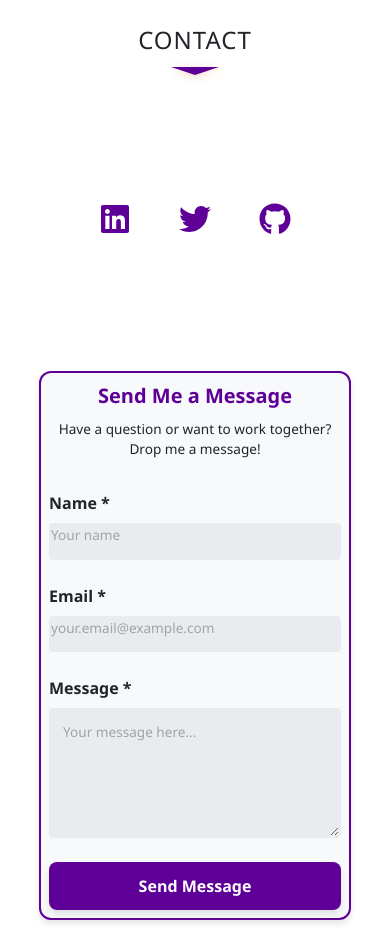
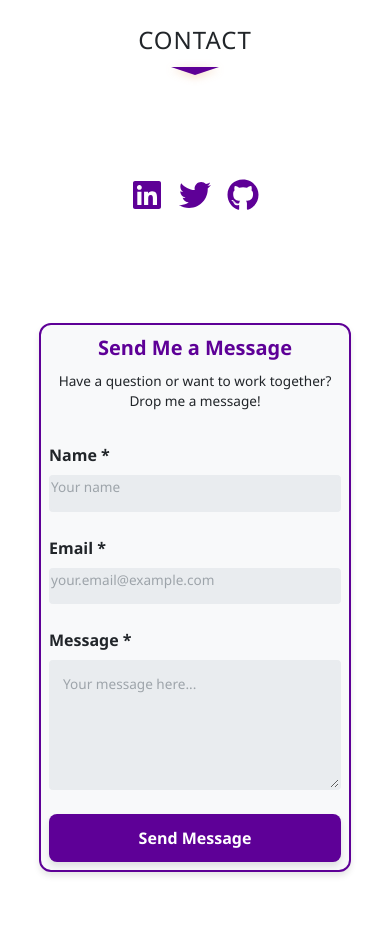
Before and after one commit to omarome/portfolio, a React (Create React App) app: page / in a window 390 px wide. Shown: the part 7300-8228 px from the top of the page. Built offline with nearby package versions, Linux system fonts and the light colour scheme.

Commit message:
adjust the style for contact page

```diff
--- a/src/components/Contact.js
+++ b/src/components/Contact.js
@@ -104,7 +104,6 @@ const handleSubmit = async (e) => {
         {contactItems.map((contact, index) => (
           <motion.div
             key={index}
-            className="contact-icon-style"
             ref={ref}
             initial="hidden"
             animate={inView ? 'visible' : 'hidden'}
--- a/src/style/Contact.css
+++ b/src/style/Contact.css
@@ -10,10 +10,11 @@
 .contact-icon-container-style {
   display: inline-flex;
   justify-content: center;
+  gap: var(--space-6);
 }
 
 .contact-icon-style {
-  padding: var(--space-8);
+  padding: var(--space-4);
   color: var(--primary-color);
   font-size: var(--font-size-5xl);
   text-decoration: none;
@@ -331,9 +332,10 @@
     justify-content: center;
     flex-direction: row;
     padding-bottom: 0;
+    gap: var(--space-4);
   }
   .contact-icon-style {
-    padding: var(--space-6);
+    padding: var(--space-3);
     color: var(--primary-color);
     font-size: var(--font-size-3xl);
     text-decoration: none;
```
